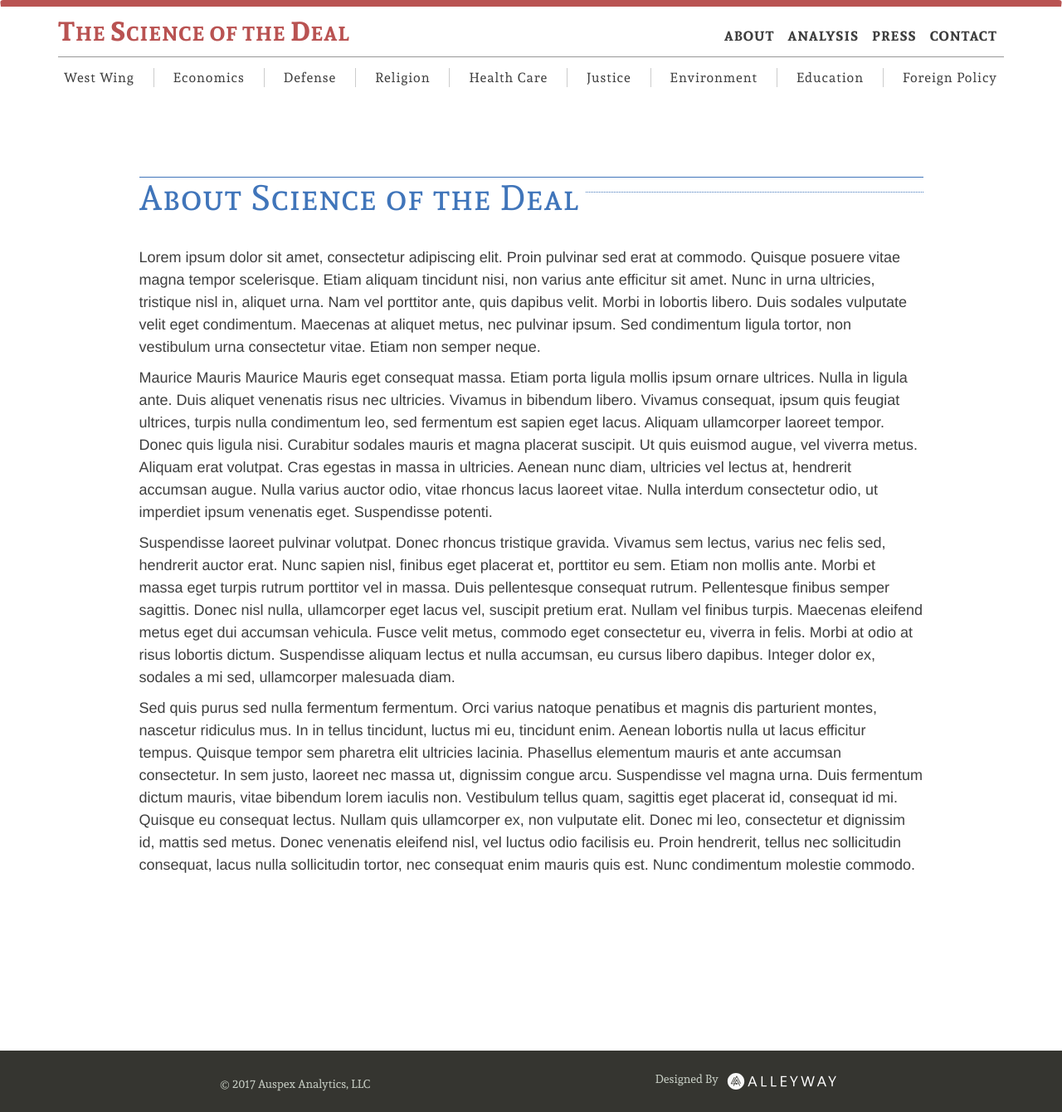
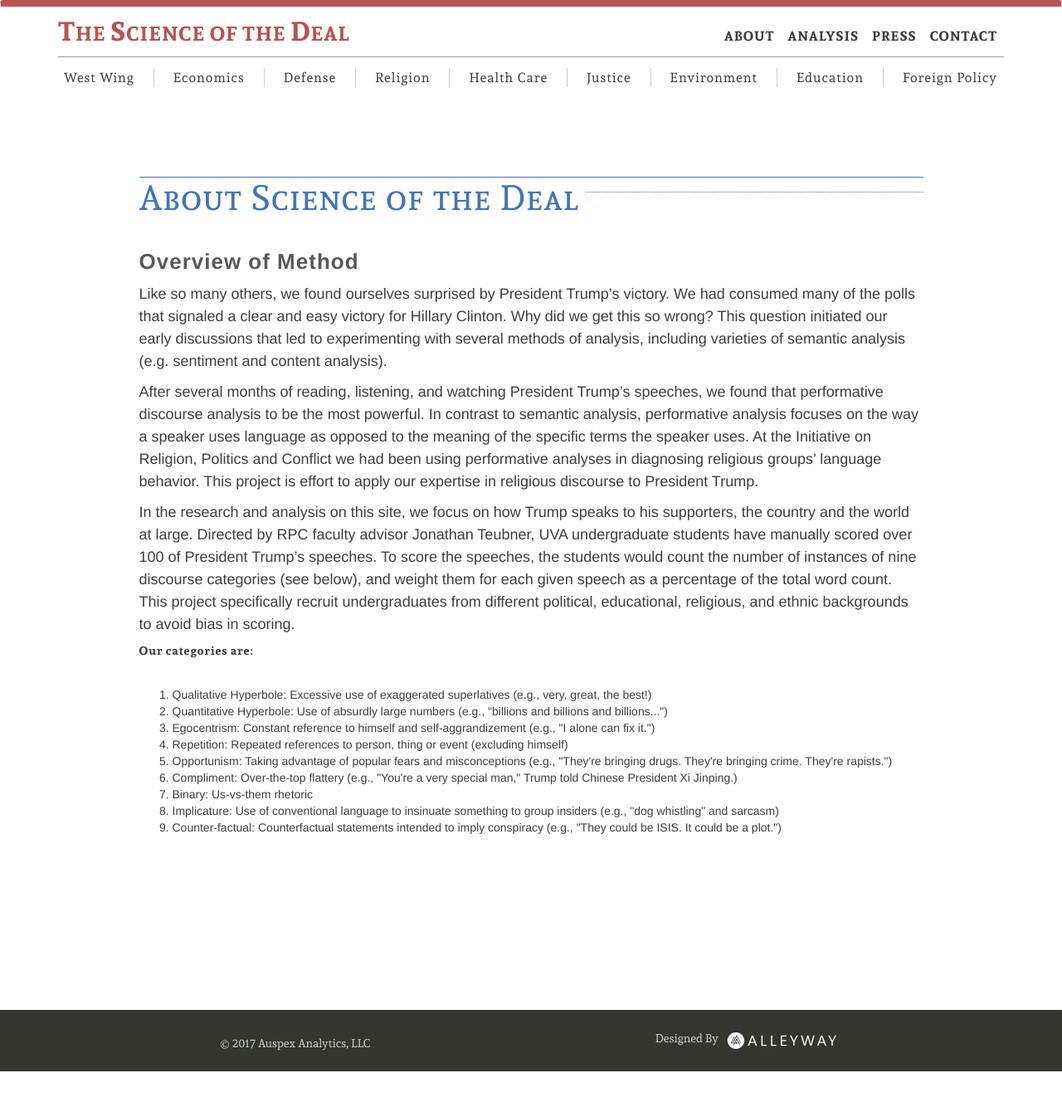
Before and after one commit to alleyway/thescienceofthedeal, a Jekyll site: the page built from about.html, in a window 1280 px wide. Shown: the whole page at 83% size. Built offline with Jekyll 4.4.1, drawn with Linux system fonts in a browser that asks for light colours; after the commit the page ends 1291 px from its top, so only the background shows below that.

Commit message:
overview of method

```diff
--- a/about.html
+++ b/about.html
@@ -12,14 +12,25 @@ description: About description goes here
     <div class="row">
 
         <div class="col-md-10 col-md-offset-1">
+            <h4>Overview of Method</h4>
+            <p>Like so many others, we found ourselves surprised by President Trump’s victory. We had consumed many of the polls that signaled a clear and easy victory for Hillary Clinton. Why did we get this so wrong? This question initiated our early discussions that led to experimenting with several methods of analysis, including varieties of semantic analysis (e.g. sentiment and content analysis).</p>
 
-            <p>Lorem ipsum dolor sit amet, consectetur adipiscing elit. Proin pulvinar sed erat at commodo. Quisque posuere vitae magna tempor scelerisque. Etiam aliquam tincidunt nisi, non varius ante efficitur sit amet. Nunc in urna ultricies, tristique nisl in, aliquet urna. Nam vel porttitor ante, quis dapibus velit. Morbi in lobortis libero. Duis sodales vulputate velit eget condimentum. Maecenas at aliquet metus, nec pulvinar ipsum. Sed condimentum ligula tortor, non vestibulum urna consectetur vitae. Etiam non semper neque.</p>
+            <p>After several months of reading, listening, and watching President Trump’s speeches, we found that performative discourse analysis to be the most powerful. In contrast to semantic analysis, performative analysis focuses on the way a speaker uses language as opposed to the meaning of the specific terms the speaker uses. At the Initiative on Religion, Politics and Conflict we had been using performative analyses in diagnosing religious groups’ language behavior. This project is effort to apply our expertise in religious discourse to President Trump.</p>
 
-            <p>Maurice Mauris Maurice Mauris eget consequat massa. Etiam porta ligula mollis ipsum ornare ultrices. Nulla in ligula ante. Duis aliquet venenatis risus nec ultricies. Vivamus in bibendum libero. Vivamus consequat, ipsum quis feugiat ultrices, turpis nulla condimentum leo, sed fermentum est sapien eget lacus. Aliquam ullamcorper laoreet tempor. Donec quis ligula nisi. Curabitur sodales mauris et magna placerat suscipit. Ut quis euismod augue, vel viverra metus. Aliquam erat volutpat. Cras egestas in massa in ultricies. Aenean nunc diam, ultricies vel lectus at, hendrerit accumsan augue. Nulla varius auctor odio, vitae rhoncus lacus laoreet vitae. Nulla interdum consectetur odio, ut imperdiet ipsum venenatis eget. Suspendisse potenti.</p>
+            <p>In the research and analysis on this site, we focus on how Trump speaks to his supporters, the country and the world at large. Directed by RPC faculty advisor Jonathan Teubner, UVA undergraduate students have manually scored over 100 of President Trump’s speeches. To score the speeches, the students would count the number of instances of nine discourse categories (see below), and weight them for each given speech as a percentage of the total word count. This project specifically recruit undergraduates from different political, educational, religious, and ethnic backgrounds to avoid bias in scoring.</p>
 
-            <p>Suspendisse laoreet pulvinar volutpat. Donec rhoncus tristique gravida. Vivamus sem lectus, varius nec felis sed, hendrerit auctor erat. Nunc sapien nisl, finibus eget placerat et, porttitor eu sem. Etiam non mollis ante. Morbi et massa eget turpis rutrum porttitor vel in massa. Duis pellentesque consequat rutrum. Pellentesque finibus semper sagittis. Donec nisl nulla, ullamcorper eget lacus vel, suscipit pretium erat. Nullam vel finibus turpis. Maecenas eleifend metus eget dui accumsan vehicula. Fusce velit metus, commodo eget consectetur eu, viverra in felis. Morbi at odio at risus lobortis dictum. Suspendisse aliquam lectus et nulla accumsan, eu cursus libero dapibus. Integer dolor ex, sodales a mi sed, ullamcorper malesuada diam.</p>
-
-            <p>Sed quis purus sed nulla fermentum fermentum. Orci varius natoque penatibus et magnis dis parturient montes, nascetur ridiculus mus. In in tellus tincidunt, luctus mi eu, tincidunt enim. Aenean lobortis nulla ut lacus efficitur tempus. Quisque tempor sem pharetra elit ultricies lacinia. Phasellus elementum mauris et ante accumsan consectetur. In sem justo, laoreet nec massa ut, dignissim congue arcu. Suspendisse vel magna urna. Duis fermentum dictum mauris, vitae bibendum lorem iaculis non. Vestibulum tellus quam, sagittis eget placerat id, consequat id mi. Quisque eu consequat lectus. Nullam quis ullamcorper ex, non vulputate elit. Donec mi leo, consectetur et dignissim id, mattis sed metus. Donec venenatis eleifend nisl, vel luctus odio facilisis eu. Proin hendrerit, tellus nec sollicitudin consequat, lacus nulla sollicitudin tortor, nec consequat enim mauris quis est. Nunc condimentum molestie commodo.</p>
+            <h5>Our categories are:</h5>
+            <ol type="1">
+            <li>Qualitative Hyperbole: Excessive use of exaggerated superlatives (e.g., very, great, the best!)</li>
+            <li>Quantitative Hyperbole: Use of absurdly large numbers (e.g., "billions and billions and billions...") </li>
+            <li>Egocentrism: Constant reference to himself and self-aggrandizement (e.g., "I alone can fix it.") </li>
+            <li>Repetition: Repeated references to person, thing or event (excluding himself) </li>
+            <li>Opportunism: Taking advantage of popular fears and misconceptions (e.g., "They're bringing drugs. They're bringing crime. They're rapists.") </li>
+            <li>Compliment: Over-the-top flattery (e.g., "You're a very special man," Trump told Chinese President Xi Jinping.) </li>
+            <li>Binary: Us-vs-them rhetoric</li>
+            <li>Implicature: Use of conventional language to insinuate something to group insiders (e.g., "dog whistling" and sarcasm) </li>
+            <li>Counter-factual: Counterfactual statements intended to imply conspiracy (e.g., "They could be ISIS. It could be a plot.") </li>
+            </ol>
 
 
         </div>
```
